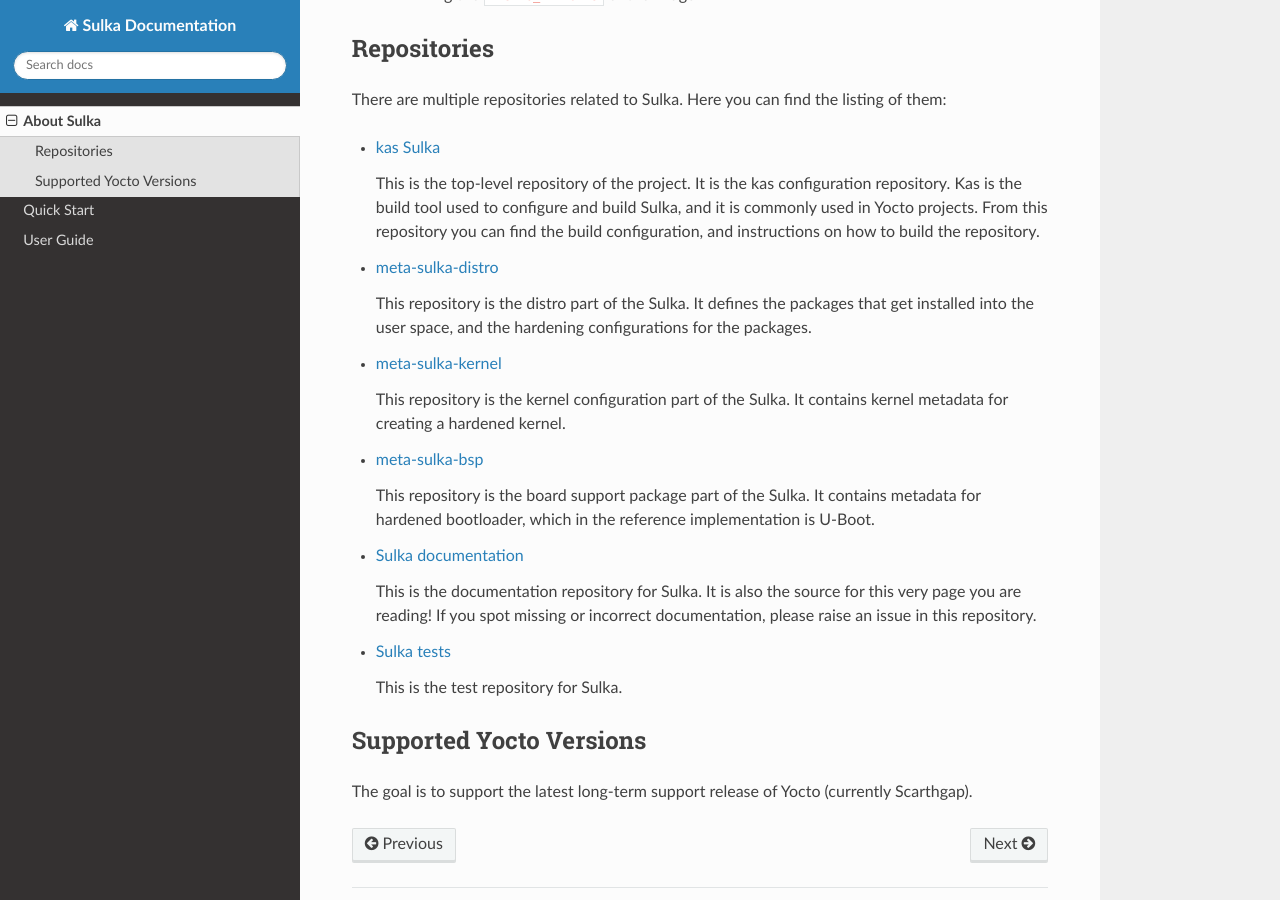
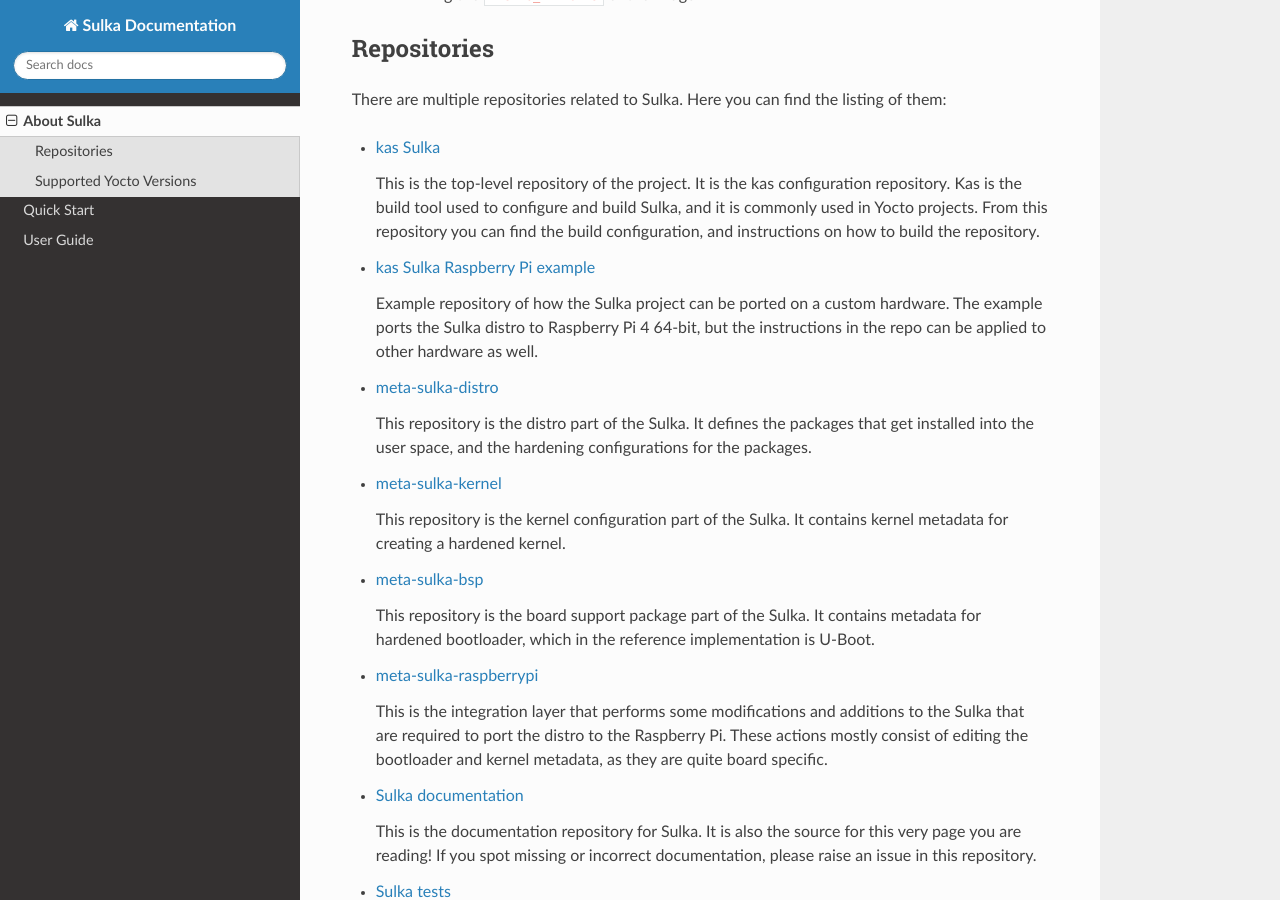
Before and after one commit to AltidSec/sulka-docs, a Sphinx documentation site: the page built from source/about.rst, in a window 1280 px wide and 900 px high, scrolled down 418 px. Built offline with Sphinx 7.4.7 and the Read the Docs theme 3.1.0, drawn with Linux system fonts in a browser that asks for light colours.

Commit message:
about: Add information about Raspberry Pi repos
The Raspberry Pi repositories contain an example of how the Sulka can be
ported to an actual hardware, and the users should be directed towards
these repositories.

```diff
--- a/source/about.rst
+++ b/source/about.rst
@@ -23,6 +23,11 @@
   Kas is the build tool used to configure and build Sulka, and it is commonly used in Yocto projects.
   From this repository you can find the build configuration, and instructions on how to build the repository.
 
+* `kas Sulka Raspberry Pi example <https://codeberg.org/AltidSec/kas-sulka-raspberrypi-example.git>`_
+
+  Example repository of how the Sulka project can be ported on a custom hardware.
+  The example ports the Sulka distro to Raspberry Pi 4 64-bit, but the instructions in the repo can be applied to other hardware as well.
+
 * `meta-sulka-distro <https://codeberg.org/AltidSec/meta-sulka-distro>`_
 
   This repository is the distro part of the Sulka.
@@ -38,6 +43,11 @@
   This repository is the board support package part of the Sulka.
   It contains metadata for hardened bootloader, which in the reference implementation is U-Boot.
 
+* `meta-sulka-raspberrypi <https://codeberg.org/AltidSec/meta-sulka-raspberrypi.git>`_
+
+  This is the integration layer that performs some modifications and additions to the Sulka that are required to port the distro to the Raspberry Pi.
+  These actions mostly consist of editing the bootloader and kernel metadata, as they are quite board specific.
+
 * `Sulka documentation <https://codeberg.org/AltidSec/sulka-docs>`_
 
   This is the documentation repository for Sulka.
--- a/source/user-guide.rst
+++ b/source/user-guide.rst
@@ -12,6 +12,8 @@
 To start building your own system on top of Sulka, you will most likely want to create a kas configuration repository.
 The easiest way to do this to fork `kas Sulka repository <https://codeberg.org/AltidSec/kas-sulka>`_, and add your own configuration files to the fork next to the Sulka configuration files.
 This approach allows you to easily work with the Sulka distro, configure it as required, and rebase your work on top of updates
+
+You can find an example of how Sulka has been ported to a Raspberry Pi from `the kas Raspberry Pi example repository <https://codeberg.org/AltidSec/kas-sulka-raspberrypi-example.git>`_.
 
 Supported Configurations
 ************************
```
